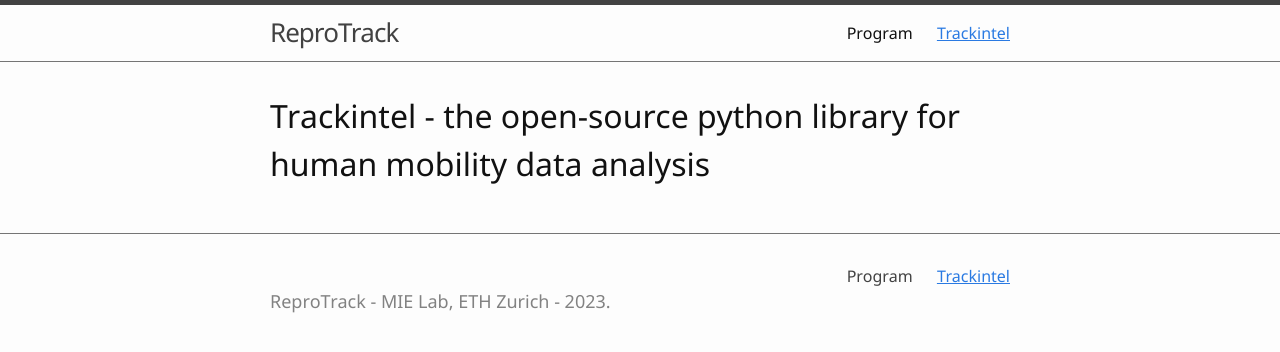
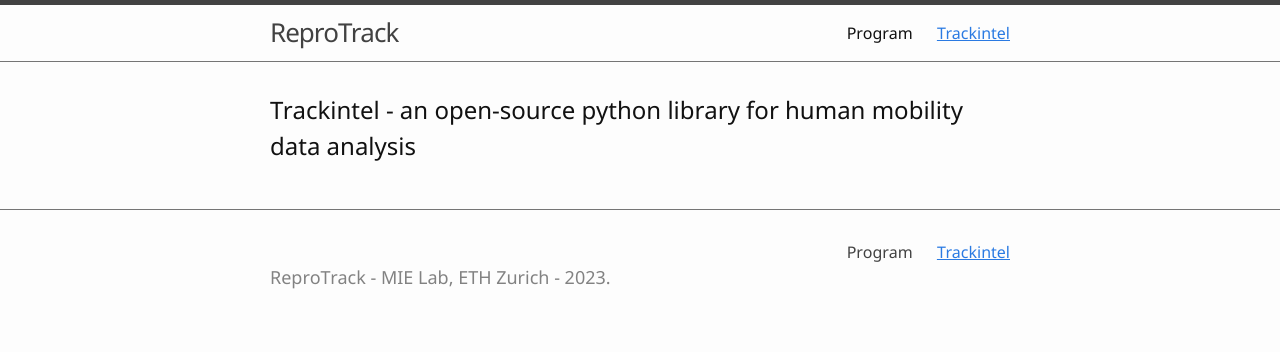
Before and after one commit to mie-lab/reprotrack, a Jekyll site: the page built from 1-Trackintel.md, in a window 1280 px wide. Shown: the top 352 px of the page. Built offline with Jekyll 4.4.1, drawn with Linux system fonts in a browser that asks for light colours.

Commit message:
delete figures

```diff
--- a/1-Trackintel.md
+++ b/1-Trackintel.md
@@ -3,4 +3,4 @@ title: Trackintel
 nav: true
 ---
 
-# Trackintel - the open-source python library for human mobility data analysis
+## Trackintel - an open-source python library for human mobility data analysis
```
Also changed, not shown: images/uidaho-workshop.jpg (deleted).
